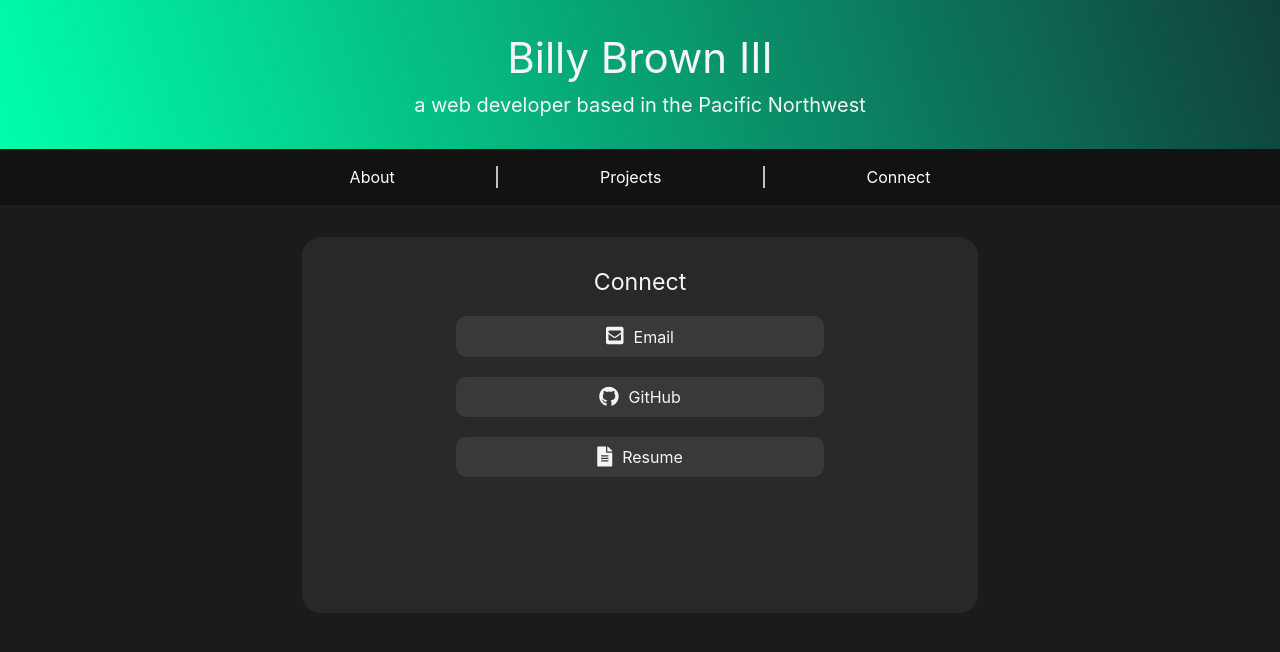
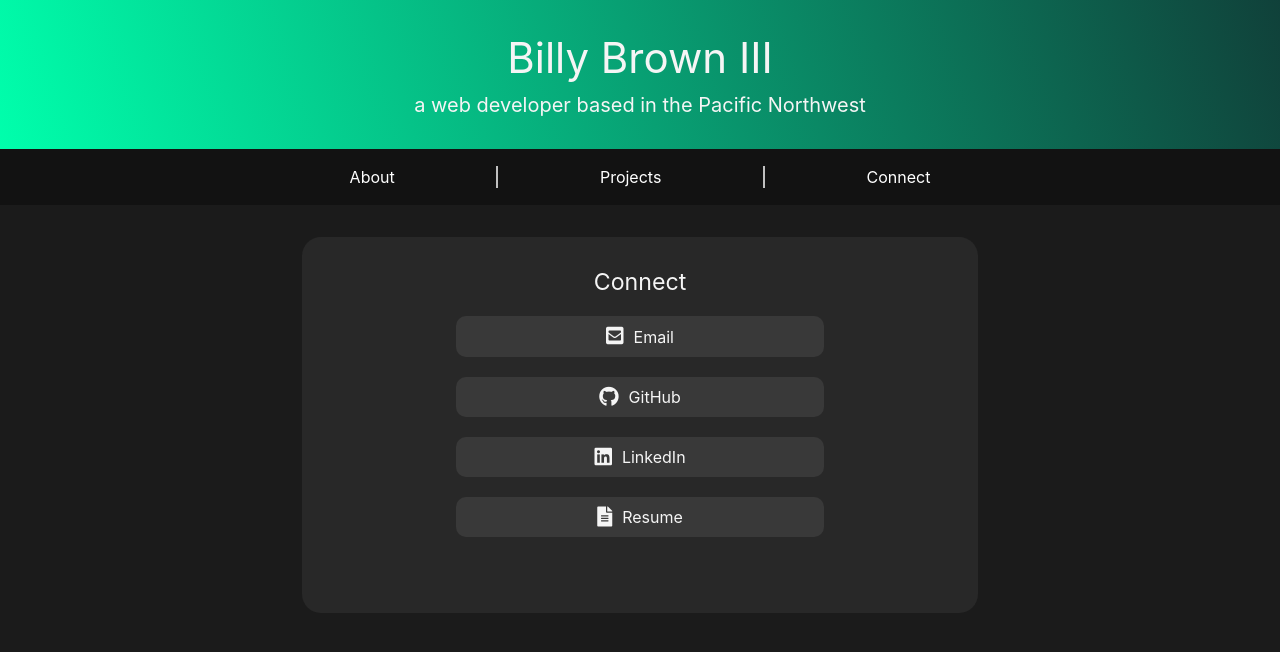
Before and after one commit to billybrown-iii/dev-portfolio, a React (Create React App) app: page /connect in a window 1280 px wide. Shown: the top 652 px of the page. Built offline with nearby package versions, Linux system fonts and the light colour scheme.

Commit message:
Add linkedin to Connect page

```diff
--- a/src/Connect.js
+++ b/src/Connect.js
@@ -37,6 +37,11 @@ function Connect(props) {
                     GitHub
                 </a>
 
+                <a className="connect-item" href="https://linkedin.com/in/billy-brown-iii/" target="_blank">
+                    <i class="fab fa-linkedin connect-icon"></i>
+                    LinkedIn
+                </a>
+
                 <a className="connect-item" href={Resume} target="_blank" rel="noreferrer">
                     <i class="fas fa-file-alt connect-icon"></i>
                     Resume
```
Also changed, not shown: src/calc.png (added).
